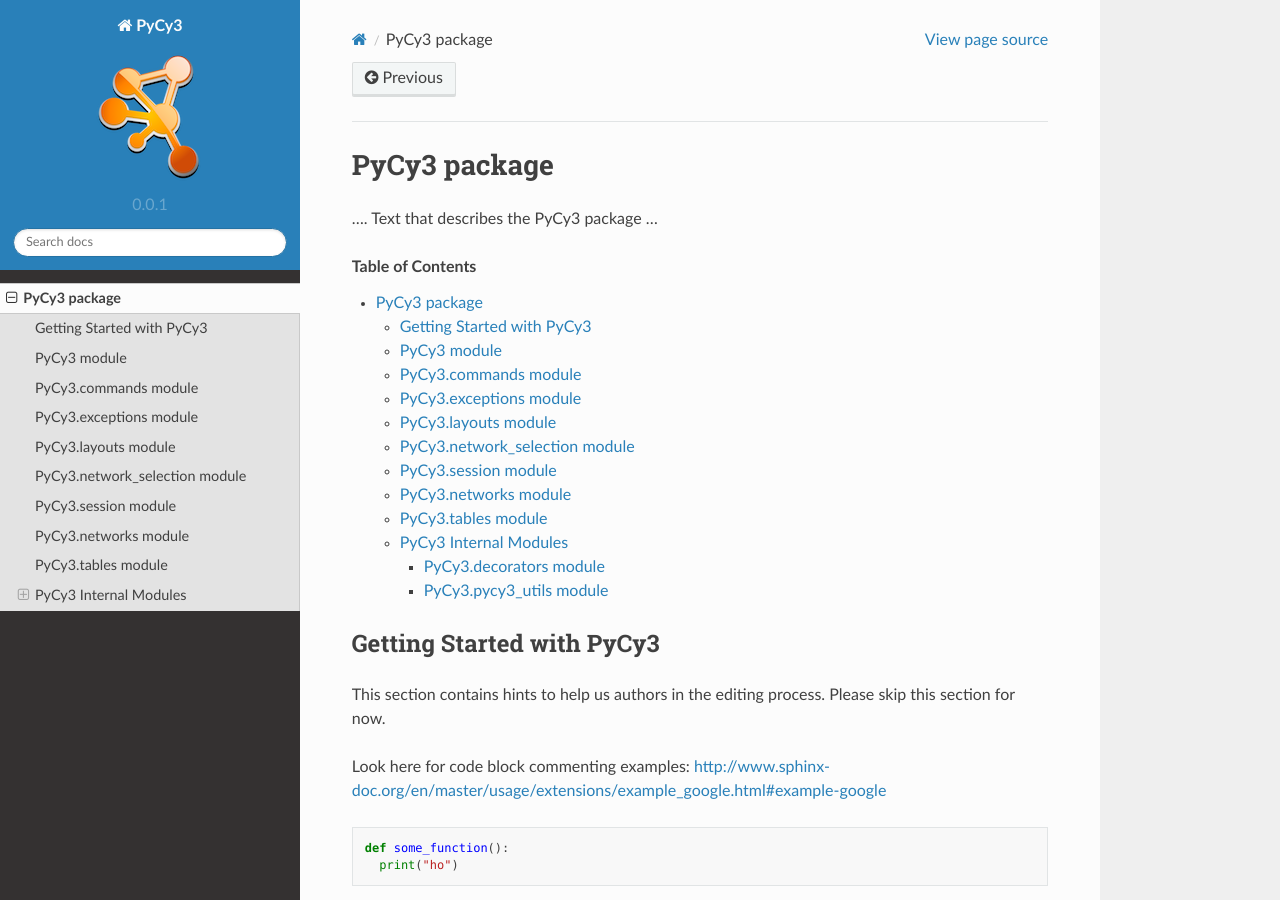
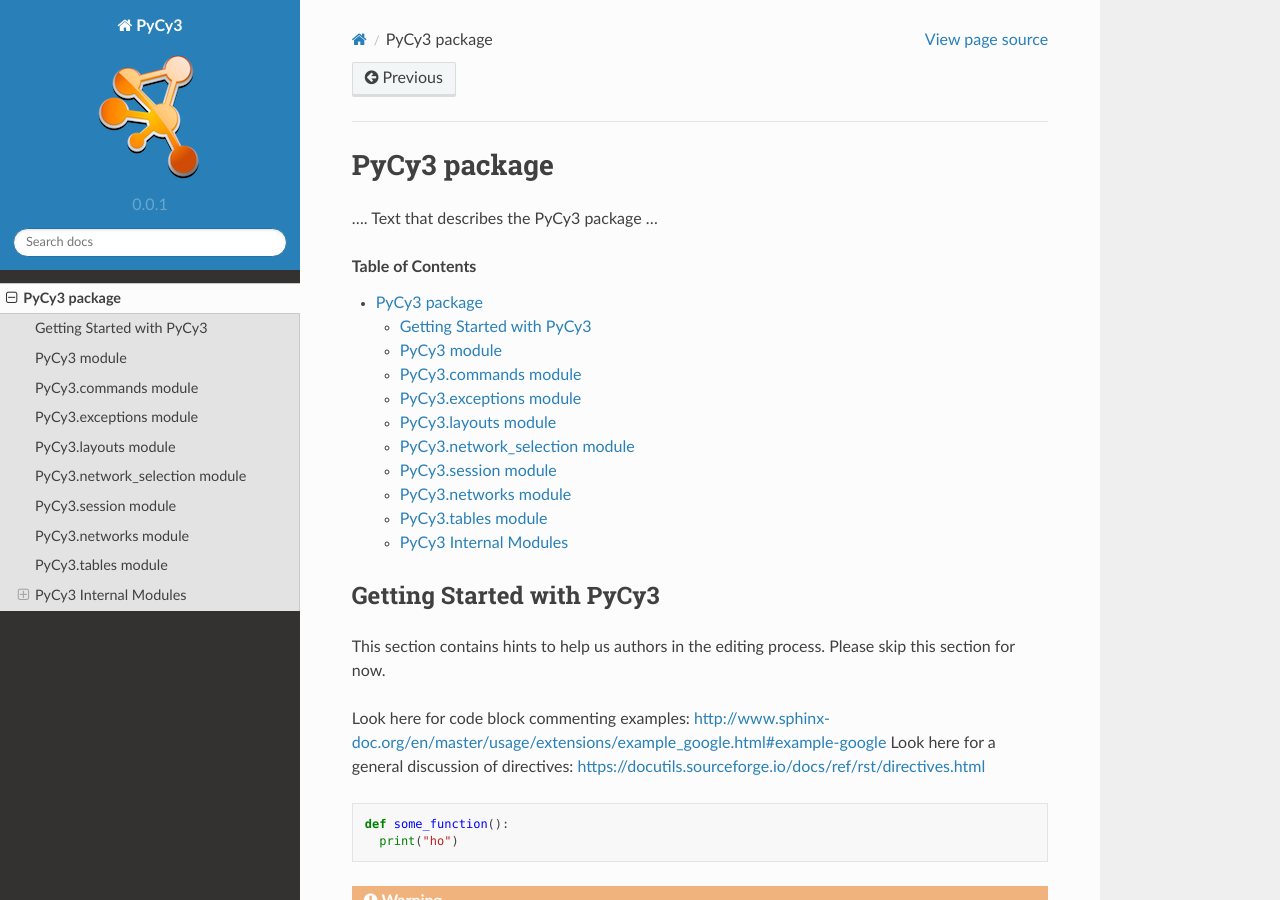
Before and after one commit to cytoscape/py4cytoscape, a Sphinx documentation site: the page built from doc/PyCy3.rst, in a window 1280 px wide and 900 px high. Built offline with Sphinx 7.4.7 and the Read the Docs theme 2.0.0, drawn with Linux system fonts in a browser that asks for light colours.

Commit message:
Improving documentation layout

```diff
--- a/doc/PyCy3.rst
+++ b/doc/PyCy3.rst
@@ -6,12 +6,14 @@ PyCy3 package
 .... Text that describes the PyCy3 package ...
 
 .. contents:: Table of Contents
+   :depth: 2
 
 Getting Started with PyCy3
 ==========================
 This section contains hints to help us authors in the editing process. Please skip this section for now.
 
 Look here for code block commenting examples: http://www.sphinx-doc.org/en/master/usage/extensions/example_google.html#example-google
+Look here for a general discussion of directives: https://docutils.sourceforge.io/docs/ref/rst/directives.html
 
 
 .. code-block:: python
```
